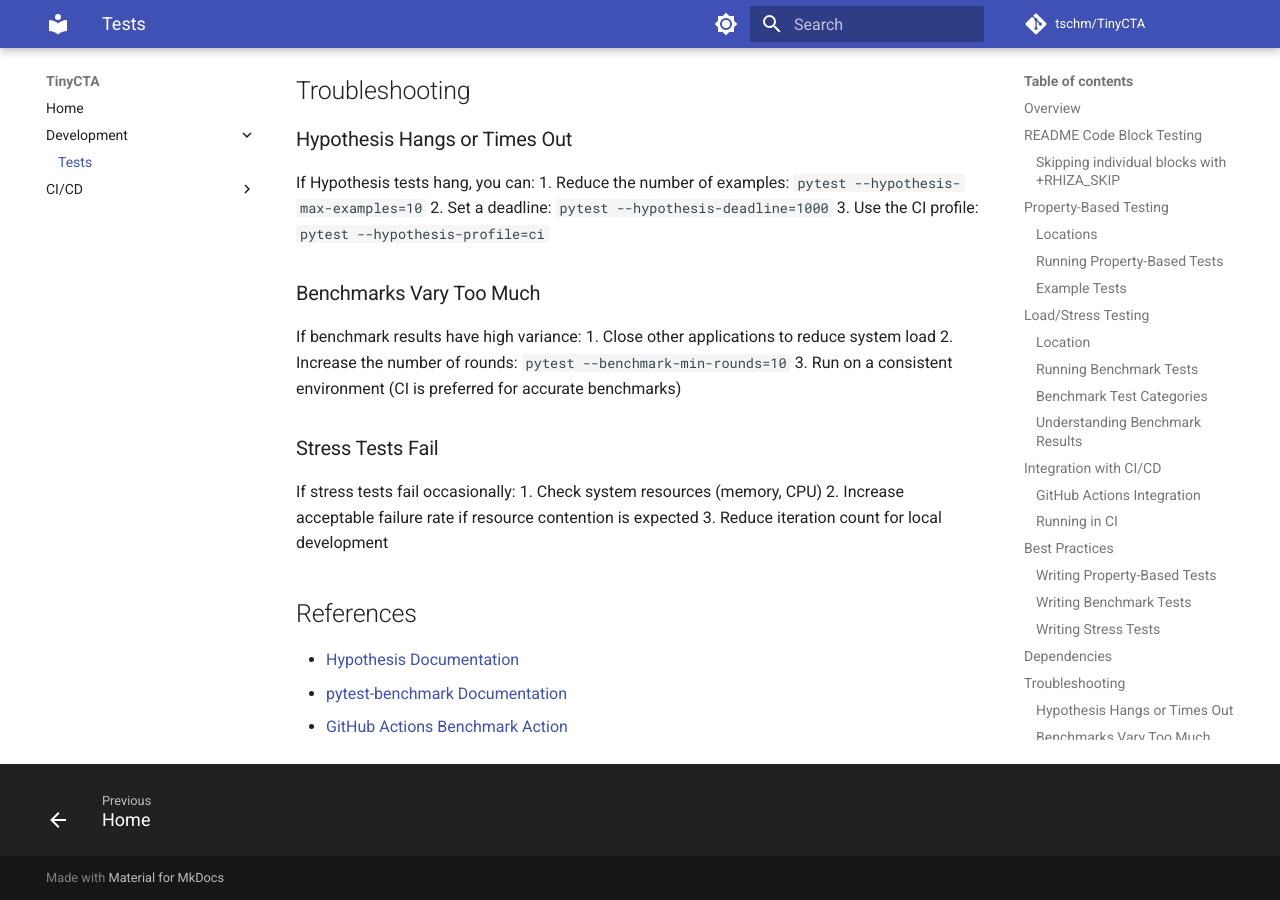
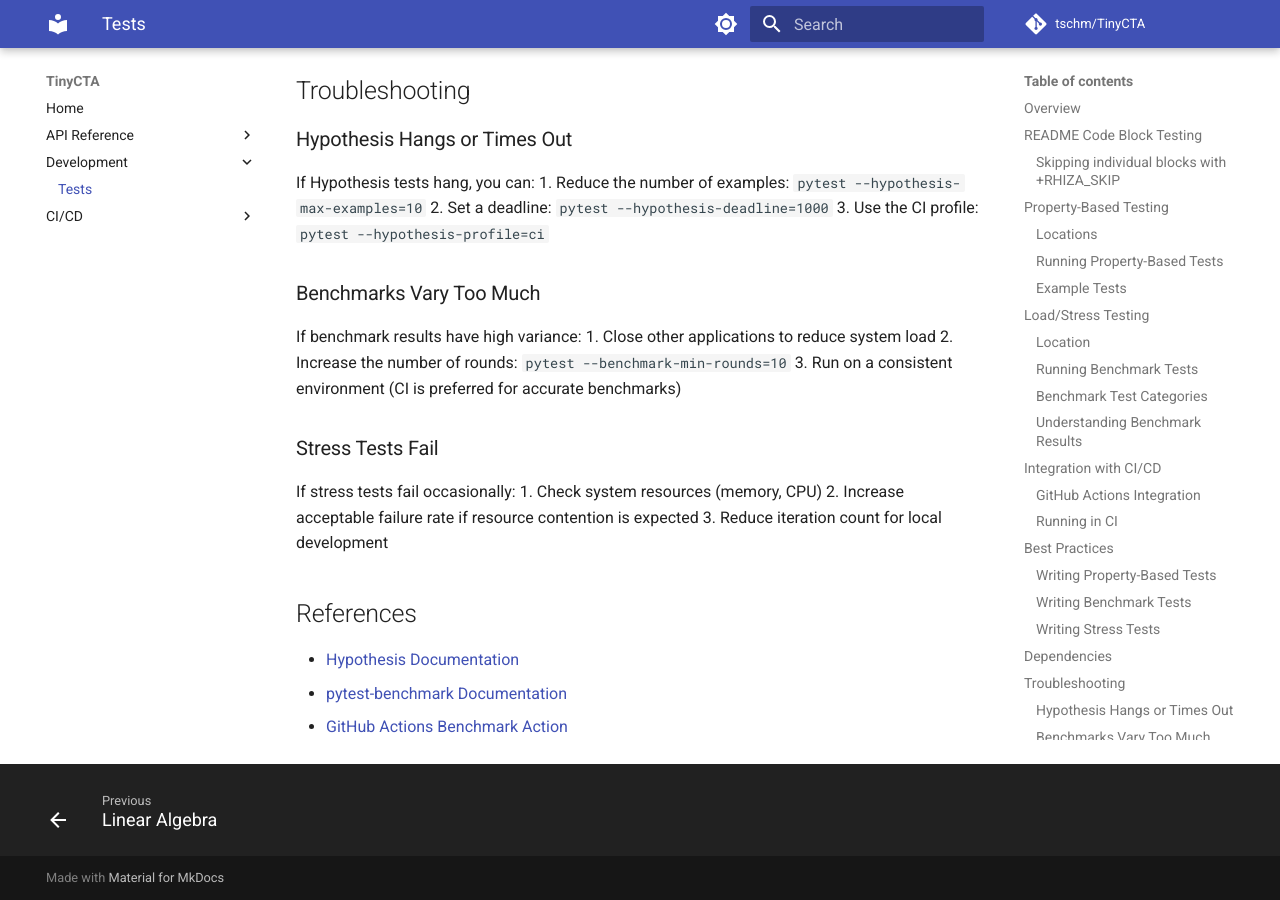
Before and after one commit to tschm/TinyCTA, an MkDocs documentation site: the page built from docs/development/TESTS.md, in a window 1280 px wide and 900 px high, scrolled down 6537 px. Built offline with MkDocs 1.6.1 and Material for MkDocs 9.7.7, drawn with Linux system fonts in a browser that asks for light colours; comment, search, counter and statistics services are not loaded.

Commit message:
Integrate mkdocstrings: add plugin config and API reference pages
Agent-Logs-Url: https://github.com/tschm/TinyCTA/sessions/8a36d8e8-51b3-44a6-8c98-6dd7a9647bfd

Co-authored-by: tschm <2046079+tschm@users.noreply.github.com>

```diff
--- a/mkdocs.yml
+++ b/mkdocs.yml
@@ -9,8 +9,23 @@ docs_dir: docs
 
 nav:
   - Home: index.md
+  - API Reference:
+      - Signal: api/signal.md
+      - Linear Algebra: api/linalg.md
   - Development:
       - Tests: development/TESTS.md
   - CI/CD:
       - coverage: reports/html-coverage/index.html
       - report: reports/html-report/report.html
+
+plugins:
+  - search
+  - mkdocstrings:
+      handlers:
+        python:
+          options:
+            docstring_style: google
+            show_source: true
+            show_root_heading: true
+            show_symbol_type_heading: true
+            show_symbol_type_toc: true
```
Also changed, not shown: docs/api/linalg.md (added, +5 -0 lines), docs/api/signal.md (added, +5 -0 lines).
